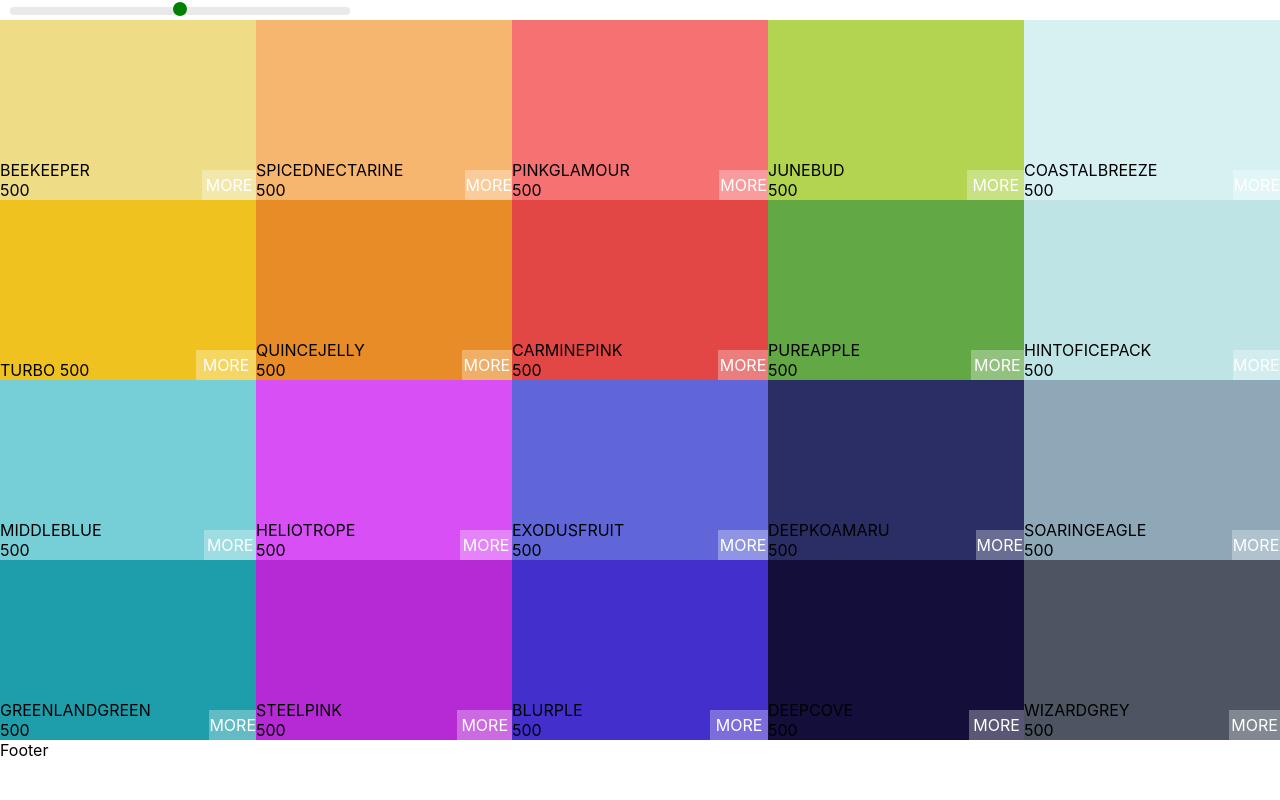
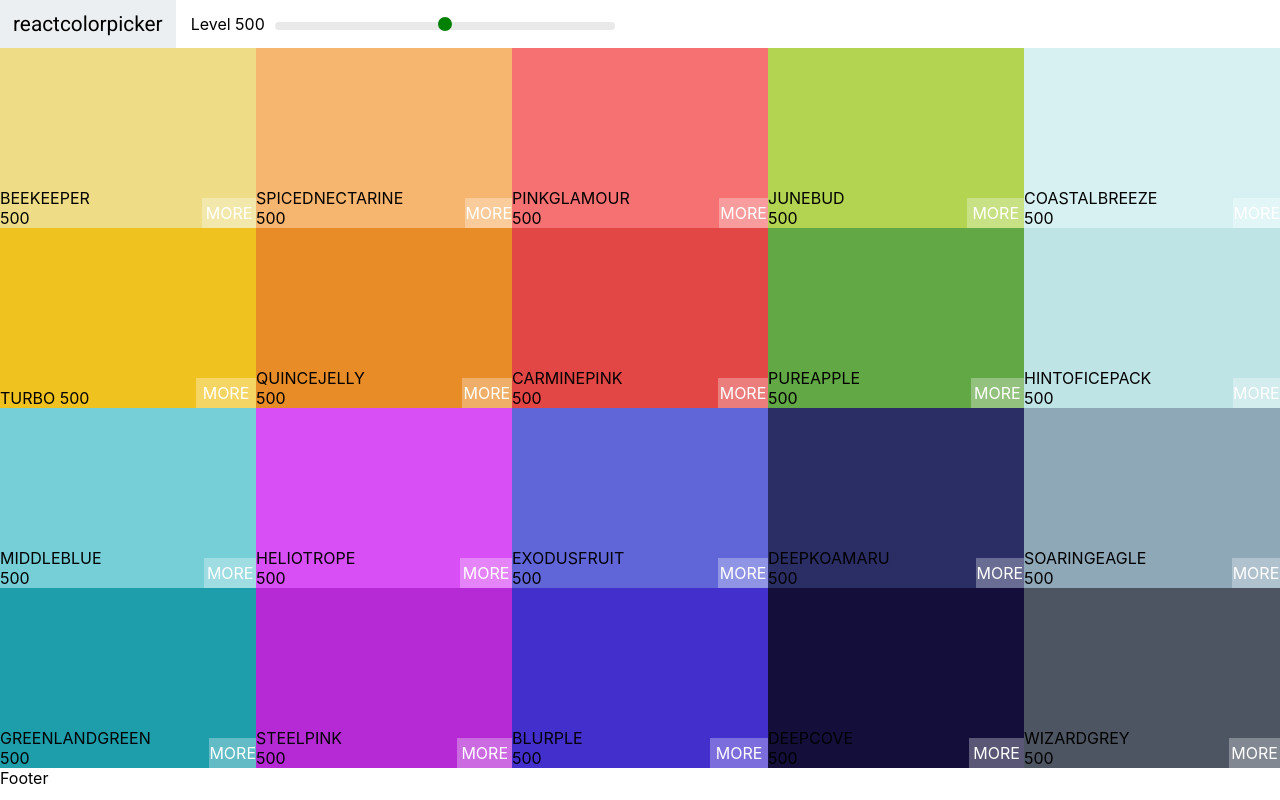
Before and after one commit to michaelohalloran/react-color-picker, a React (Create React App) app: page / in a window 1280 px wide. Built offline with nearby package versions, Linux system fonts and the light colour scheme.

Commit message:
add navbar

```diff
--- a/public/index.html
+++ b/public/index.html
@@ -7,6 +7,7 @@
     <meta name="theme-color" content="#000000" />
     <!-- <link rel="stylesheet" href="path/to/font-awesome/css/font-awesome.min.css"> -->
     <script src="https://kit.fontawesome.com/76718024dc.js"></script>
+    <link href="https://fonts.googleapis.com/css?family=Roboto:400,700&display=swap" rel="stylesheet">
     <!--
       manifest.json provides metadata used when your web app is installed on a
       user's mobile device or desktop. See https://developers.google.com/web/fundamentals/web-app-manifest/
--- /dev/null
+++ b/src/Palette/Navbar.css
@@ -0,0 +1,38 @@
+.navbar {
+	display: flex;
+	align-items: center;
+	justify-content: flex-start;
+	height: 6vh;
+}
+
+.slider {
+	width: 340px;
+	margin: 0 10px;
+	display: inline-block;
+}
+
+.logo {
+	margin-right: 15px;
+	padding: 0 13px;
+	font-size: 1.3rem;
+	background-color: #eceff1;
+	font-family: "Roboto";
+	height: 100%;
+	display: flex;
+	align-items: center;
+}
+
+.logo a {
+	color: black;
+	text-decoration: none;
+}
+/* .rc-slider-track {
+	background-color: transparent;
+}
+
+.rc-slider-handle {
+}
+
+.rc-slider-rail {
+	height: 8px;
+} */
--- /dev/null
+++ b/src/Palette/Navbar.js
@@ -0,0 +1,36 @@
+import React from "react";
+import Slider from "rc-slider/lib/Slider";
+import "rc-slider/assets/index.css";
+import "./Navbar.css";
+
+const Navbar = (props) => {
+	return (
+		<header className="navbar">
+			<div className="logo">
+				<a href="#">reactcolorpicker</a>
+			</div>
+			<div className="slider-container">
+				<span>Level {props.level}</span>
+			</div>
+			<div class="slider">
+				<Slider
+					defaultValue={props.level}
+					min={100}
+					max={900}
+					step={100}
+					onAfterChange={props.changeLevel}
+					trackStyle={{ backgroundColor: "transparent" }}
+					handleStyle={{
+						backgroundColor: "green",
+						outline: "none",
+						border: "2px solid green",
+						boxShadow: "none"
+					}}
+					railStyle={{ height: "8px" }}
+				/>
+			</div>
+		</header>
+	);
+};
+
+export default Navbar;
--- a/src/Palette/Palette.css
+++ b/src/Palette/Palette.css
@@ -9,20 +9,3 @@
 	flex-wrap: wrap;
 	height: 90%;
 }
-
-.slider {
-	width: 340px;
-	margin: 0 10px;
-	display: inline-block;
-}
-
-/* .rc-slider-track {
-	background-color: transparent;
-}
-
-.rc-slider-handle {
-}
-
-.rc-slider-rail {
-	height: 8px;
-} */
--- a/src/Palette/Palette.js
+++ b/src/Palette/Palette.js
@@ -1,7 +1,6 @@
 import React, { Component } from "react";
 import ColorBox from "./ColorBox";
-import Slider from "rc-slider/lib/Slider";
-import "rc-slider/assets/index.css";
+import Navbar from "./Navbar";
 import "./Palette.css"; // import this last to overwrite native slider styles
 
 class Palette extends Component {
@@ -32,23 +31,7 @@
 
 		return (
 			<div className="color-container">
-				<div class="slider">
-					<Slider
-						defaultValue={this.state.level}
-						min={100}
-						max={900}
-						step={100}
-						onAfterChange={this.changeLevel}
-						trackStyle={{ backgroundColor: "transparent" }}
-						handleStyle={{
-							backgroundColor: "green",
-							outline: "none",
-							border: "2px solid green",
-							boxShadow: "none"
-						}}
-						railStyle={{ height: "8px" }}
-					/>
-				</div>
+				<Navbar level={this.state.level} changeLevel={this.changeLevel} />
 				<div className="palette">{colorBoxes}</div>
 				<div>Footer</div>
 			</div>
```
